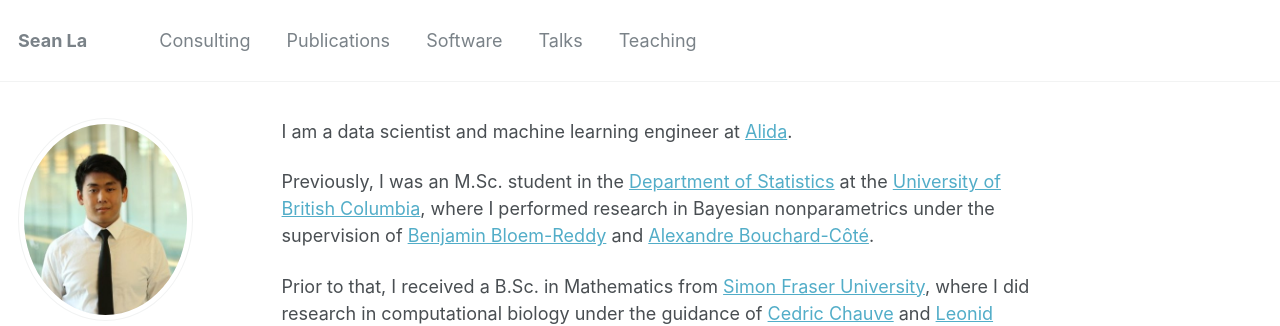
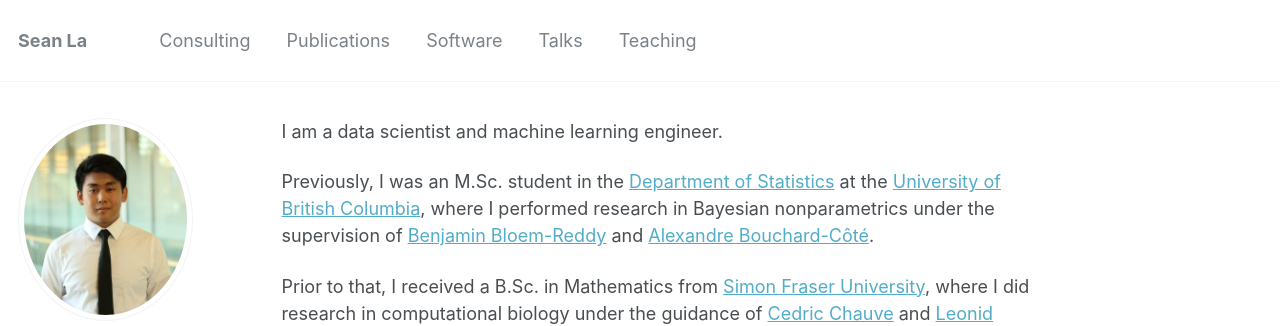
Before and after one commit to sean-la/theseanla.github.io, a Jekyll site: the page built from _pages/about.md, in a window 1280 px wide. Shown: the top 326 px of the page. Built offline with Jekyll 4.4.1, drawn with Linux system fonts in a browser that asks for light colours.

Commit message:
Update about.md

```diff
--- a/_pages/about.md
+++ b/_pages/about.md
@@ -6,7 +6,7 @@ redirect_from:
   - /about.html
 ---
 
-I am a data scientist and machine learning engineer at [Alida](https://www.alida.com).
+I am a data scientist and machine learning engineer.
 
 Previously, I was an M.Sc. student in the [Department of Statistics](https://www.stat.ubc.ca/) at the [University of British Columbia](https://www.ubc.ca/), where I performed research in Bayesian nonparametrics under the supervision of [Benjamin Bloem-Reddy](https://www.stat.ubc.ca/~benbr/) and [Alexandre Bouchard-C&ocirc;t&eacute;](https://www.stat.ubc.ca/~bouchard/index.html).
 
```
